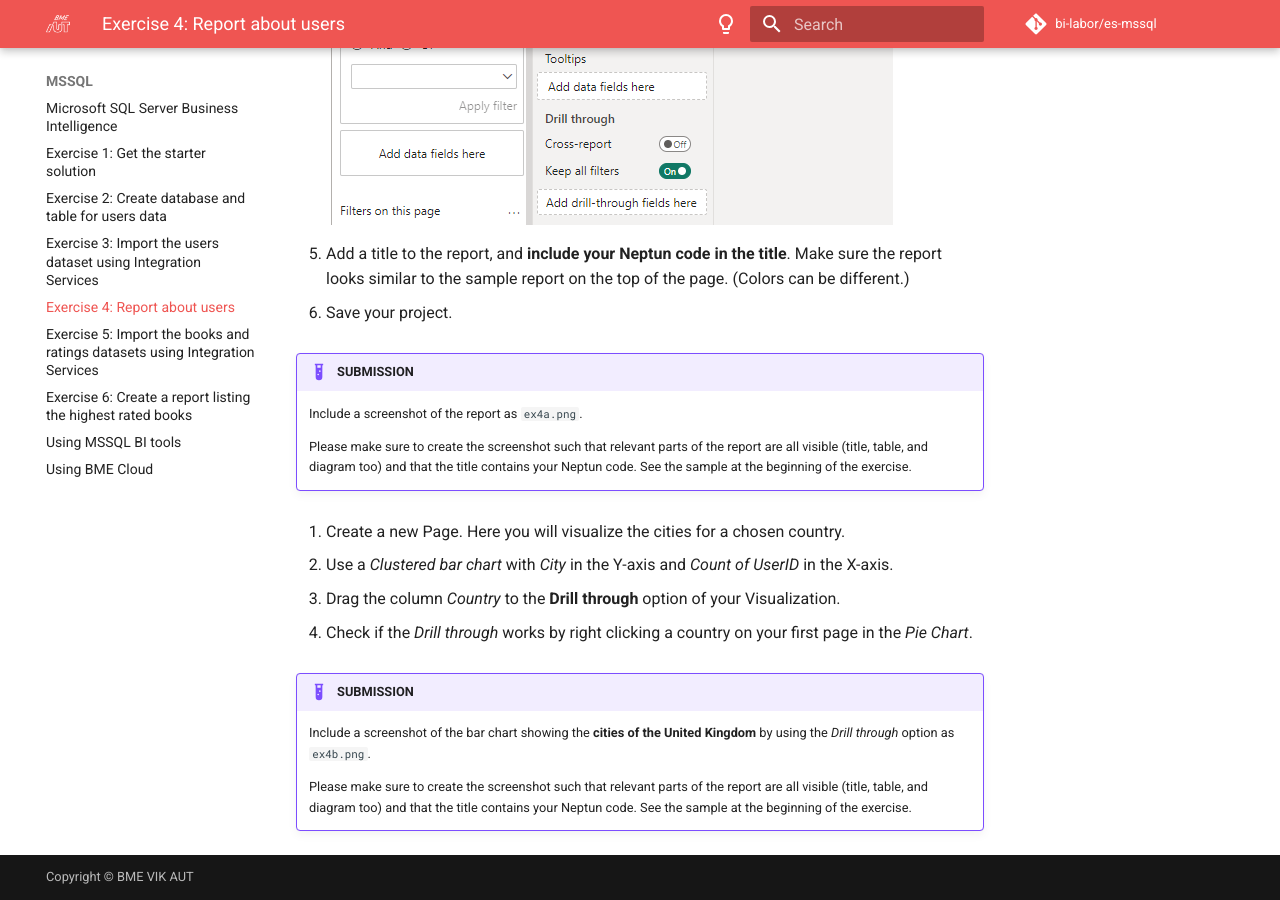
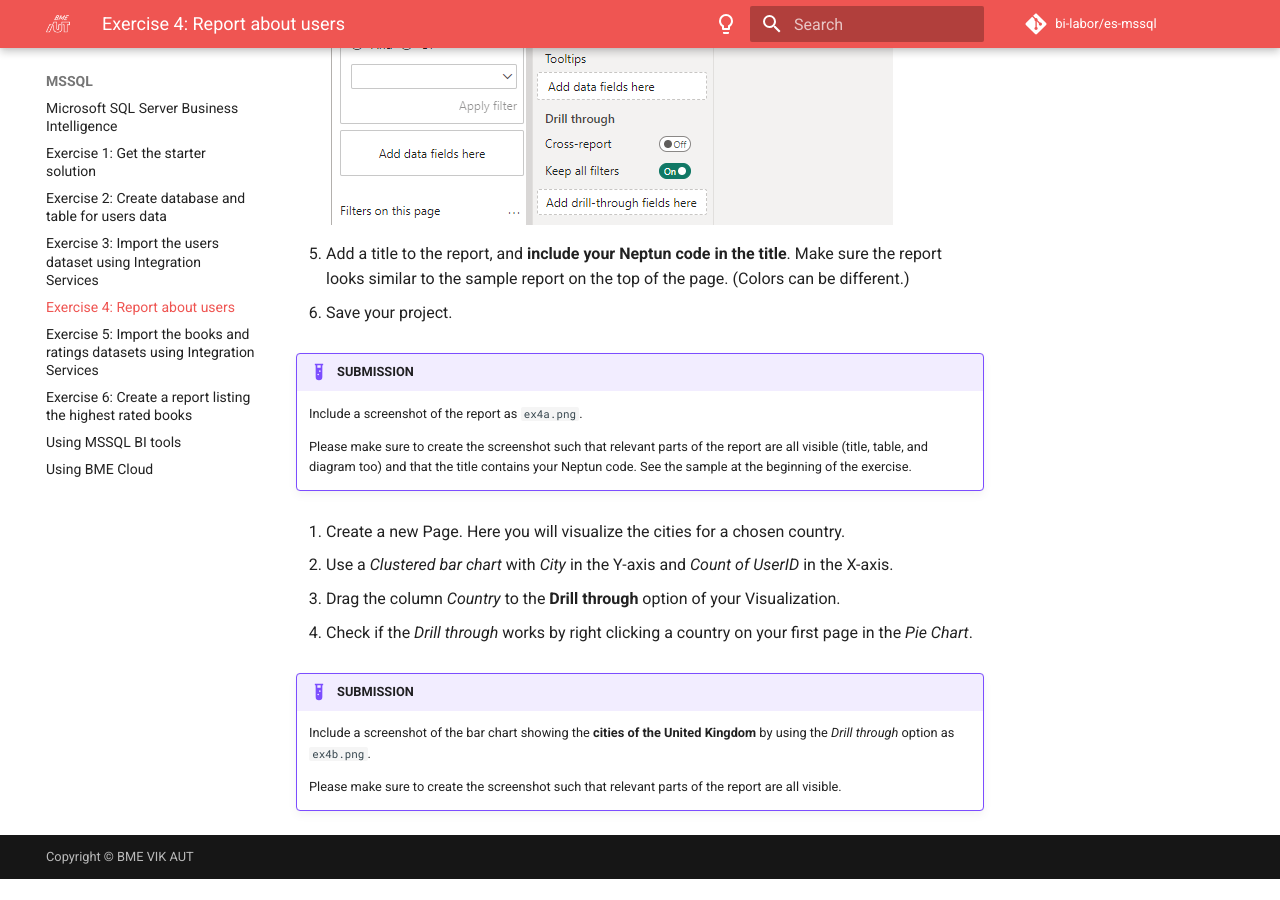
Before and after one commit to bi-labor/es-mssql, an MkDocs documentation site: the page built from docs/mssql/exercise4.md, in a window 1280 px wide and 900 px high, scrolled down 2978 px. Built offline with MkDocs 1.6.1 and Material for MkDocs 9.7.7, drawn with Linux system fonts in a browser that asks for light colours; comment, search, counter and statistics services are not loaded; after the commit the page ends 3857 px from its top, so only the background shows below that.

Commit message:
Update exercise4.md

```diff
--- a/docs/mssql/exercise4.md
+++ b/docs/mssql/exercise4.md
@@ -59,4 +59,4 @@
 !!! example "SUBMISSION"
     Include a screenshot of the bar chart showing the **cities of the United Kingdom** by using the _Drill through_ option as `ex4b.png`.
 
-    Please make sure to create the screenshot such that relevant parts of the report are all visible (title, table, and diagram too) and that the title contains your Neptun code. See the sample at the beginning of the exercise.
+    Please make sure to create the screenshot such that relevant parts of the report are all visible.
```
